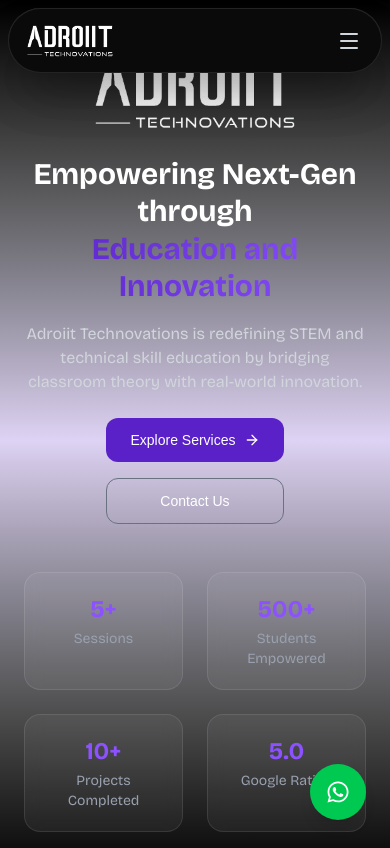
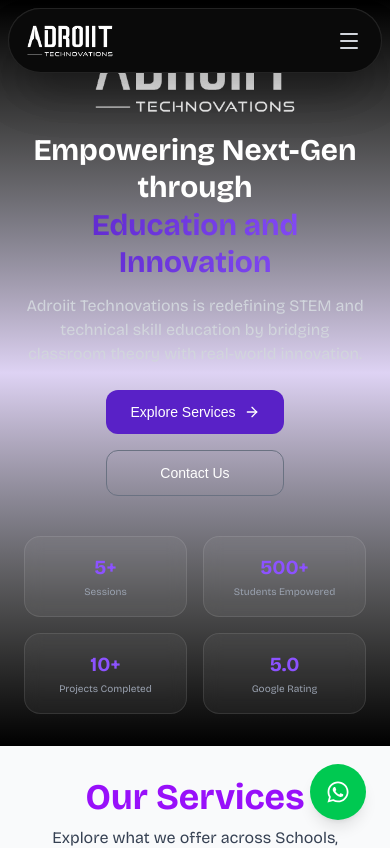
Before and after one commit to Adroiit-Technovations/adroiit-website, a Next.js app: page / in a window 390 px wide. Shown: the top 848 px of the page. Built offline with nearby package versions, Linux system fonts and the light colour scheme.

Commit message:
Update Hero.tsx

```diff
--- a/sections/Hero.tsx
+++ b/sections/Hero.tsx
@@ -14,15 +14,17 @@
 
 export default function Hero() {
   return (
-    /* Changed pt-24 to pt-12 (mobile) and added md:pt-32 (desktop) */
-    <section className="min-h-screen flex flex-col justify-center items-center text-center px-6 pt-12 md:pt-32 pb-12 bg-gradient-to-b from-black via-[#5921c7]/20 to-black text-white">
+    /* Reduced min-height for better fit on small screens
+       Reduced padding: pt-8 pb-8 on mobile, md:pt-32 md:pb-16 on desktop
+    */
+    <section className="min-h-[85vh] md:min-h-screen flex flex-col justify-center items-center text-center px-6 pt-8 md:pt-32 pb-8 md:pb-16 bg-gradient-to-b from-black via-[#5921c7]/20 to-black text-white">
 
       {/* Logo Wrapper */}
       <motion.div
         initial={{ opacity: 0, scale: 0.8 }}
         animate={{ opacity: 1, scale: 1 }}
         transition={{ duration: 0.6 }}
-        className="w-full flex justify-center mb-6"
+        className="w-full flex justify-center mb-4 md:mb-6" // Slightly reduced margin-bottom on mobile
       >
         <Image
           src="/logo2.png"
@@ -53,7 +55,7 @@
         initial={{ opacity: 0, y: 30 }}
         animate={{ opacity: 1, y: 0 }}
         transition={{ delay: 0.3 }}
-        className={`${bricolage.className} mt-4 text-base md:text-lg text-gray-300 max-w-2xl`}
+        className={`${bricolage.className} mt-3 md:mt-4 text-base md:text-lg text-gray-300 max-w-2xl`}
       >
         Adroiit Technovations is redefining STEM and technical skill education by bridging classroom theory with real-world innovation.
       </motion.p>
@@ -86,7 +88,7 @@
         initial={{ opacity: 0, y: 40 }}
         animate={{ opacity: 1, y: 0 }}
         transition={{ delay: 0.9 }}
-        className="mt-12 grid grid-cols-2 md:grid-cols-4 gap-6 w-full max-w-5xl"
+        className="mt-10 md:mt-12 grid grid-cols-2 md:grid-cols-4 gap-4 md:gap-6 w-full max-w-5xl" // Reduced mt and gap for mobile
       >
         {[
           { value: "5+", label: "Sessions" },
@@ -96,12 +98,12 @@
         ].map((item, i) => (
           <div
             key={i}
-            className="p-5 rounded-2xl bg-white/5 border border-white/10 backdrop-blur-sm hover:scale-105 transition"
+            className="p-4 md:p-5 rounded-2xl bg-white/5 border border-white/10 backdrop-blur-sm hover:scale-105 transition"
           >
-            <h3 className={`${bricolage.className} text-2xl md:text-3xl font-bold text-[#8c52ff]`}>
+            <h3 className={`${bricolage.className} text-xl md:text-3xl font-bold text-[#8c52ff]`}>
               {item.value}
             </h3>
-            <p className={`${bricolage.className} text-gray-400 text-sm mt-1`}>
+            <p className={`${bricolage.className} text-gray-400 text-[10px] md:text-sm mt-1`}>
               {item.label}
             </p>
           </div>
```
